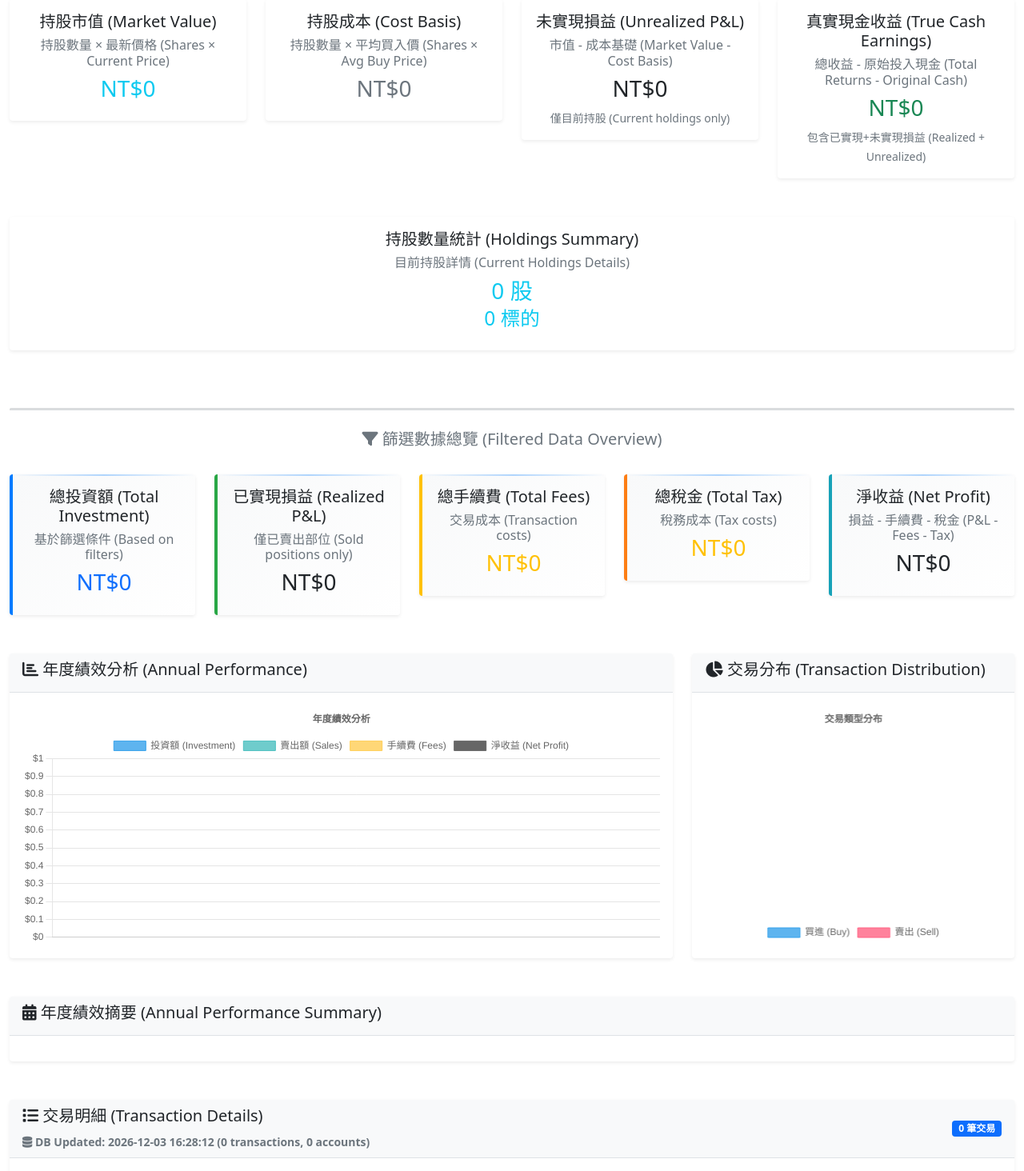
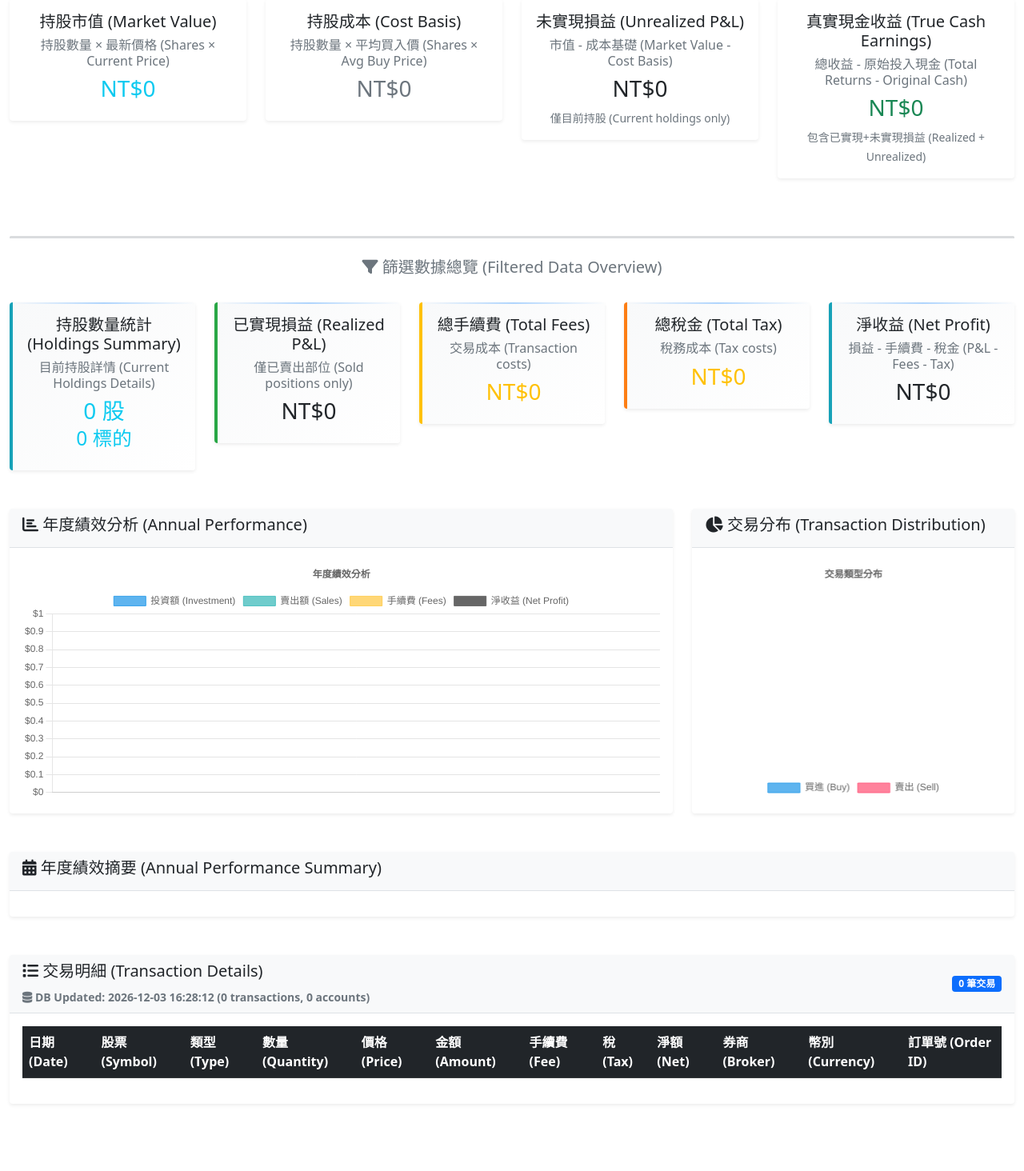
Before and after one commit to zheharry/my-portfolio, a Flask app: page / in a window 1280 px wide. Shown: the part 608-2072 px from the top of the page at 80% size. After the commit the page ends 1989 px from the top, so only its background shows below. Run offline with Flask 3, Linux system fonts and the light colour scheme; data that the repository does not hold is empty; some libraries are stand-ins or nearby versions.

Commit message:
Refactor broker filtering logic in PortfolioAPI; update dashboard to remove holdings count display and adjust card styles for better clarity.

```diff
--- a/app.py
+++ b/app.py
@@ -316,22 +316,23 @@ class PortfolioAPI:
         if broker_filters:
             if isinstance(broker_filters, list):
                 if len(broker_filters) > 0:
-                    # Map full names to short names for all brokers
-                    short_names = []
-                    full_names = []
-                    for broker in broker_filters:
-                        short_name = broker_mapping.get(broker, broker)
-                        short_names.append(short_name)
-                        full_names.append(broker)
-
-                    # Filter symbols by broker (similar to get_transactions logic)
-                    query += f" AND (t.broker IN ({','.join(['?' for _ in short_names])}) OR a.broker IN ({','.join(['?' for _ in short_names])}) OR a.institution IN ({','.join(['?' for _ in full_names])}))"
-                    params.extend(short_names + short_names + full_names)
+                    # Use the same filtering logic as get_transactions to handle composite keys
+                    broker_conditions, broker_params = self._parse_broker_filter(broker_filters, use_account_join=True)
+                    if broker_conditions:
+                        query += f" AND ({' OR '.join(broker_conditions)})"
+                        params.extend(broker_params)
             else:
                 # Single broker (backward compatibility)
-                short_name = broker_mapping.get(broker_filters, broker_filters)
-                query += " AND (t.broker = ? OR a.broker = ? OR a.institution = ?)"
-                params.extend([short_name, short_name, broker_filters])
+                if '|' in broker_filters:
+                    # Composite key: specific account
+                    broker_short, account_id = broker_filters.split('|', 1)
+                    query += " AND (t.broker = ? AND t.account_id = ?)"
+                    params.extend([broker_short, account_id])
+                else:
+                    # Regular broker - check both original name and mapped name
+                    short_name = broker_mapping.get(broker_filters, broker_filters)
+                    query += " AND (t.broker = ? OR t.broker = ? OR a.broker = ? OR a.institution = ?)"
+                    params.extend([broker_filters, short_name, short_name, broker_filters])
 
         query += " ORDER BY t.symbol"
 
--- a/static/dashboard.js
+++ b/static/dashboard.js
@@ -758,8 +758,6 @@ class PortfolioDashboard {
 
     // Update summary cards (all amounts converted to NTD)
     updateSummaryCards(summary) {
-        document.getElementById('totalInvestment').textContent = `NT$${this.formatNumber(summary.total_purchases || 0)}`;
-
         const realizedPL = summary.realized_gain_loss || 0;
         const realizedPLElement = document.getElementById('realizedPL');
         realizedPLElement.innerHTML = this.formatNetAmount(realizedPL, 'NTD');
--- a/templates/index.html
+++ b/templates/index.html
@@ -411,18 +411,7 @@
             </div>
         </div>
 
-        <!-- Holdings Count Row -->
-        <div class="row mb-4">
-            <div class="col-md-12">
-                <div class="card summary-card">
-                    <div class="card-body text-center">
-                        <h5 class="card-title">持股數量統計 (Holdings Summary)</h5>
-                        <h6 class="text-muted">目前持股詳情 (Current Holdings Details)</h6>
-                        <h3 class="text-info" id="holdingsCount">0 股<br><small>0 標的</small></h3>
-                    </div>
-                </div>
-            </div>
-        </div>
+
 
         <!-- Separator Bar -->
         <div class="row mb-3">
@@ -439,11 +428,11 @@
         <!-- Filtered Metrics Row -->
         <div class="row mb-4" id="filteredMetrics">
             <div class="col-md">
-                <div class="card summary-card" style="border-left: 4px solid #007bff;">
+                <div class="card summary-card" style="border-left: 4px solid #17a2b8;">
                     <div class="card-body text-center">
-                        <h5 class="card-title">總投資額 (Total Investment)</h5>
-                        <h6 class="text-muted">基於篩選條件 (Based on filters)</h6>
-                        <h3 class="text-primary" id="totalInvestment">$0</h3>
+                        <h5 class="card-title">持股數量統計 (Holdings Summary)</h5>
+                        <h6 class="text-muted">目前持股詳情 (Current Holdings Details)</h6>
+                        <h3 class="text-info" id="holdingsCount">0 股<br><small>0 標的</small></h3>
                     </div>
                 </div>
             </div>
```
